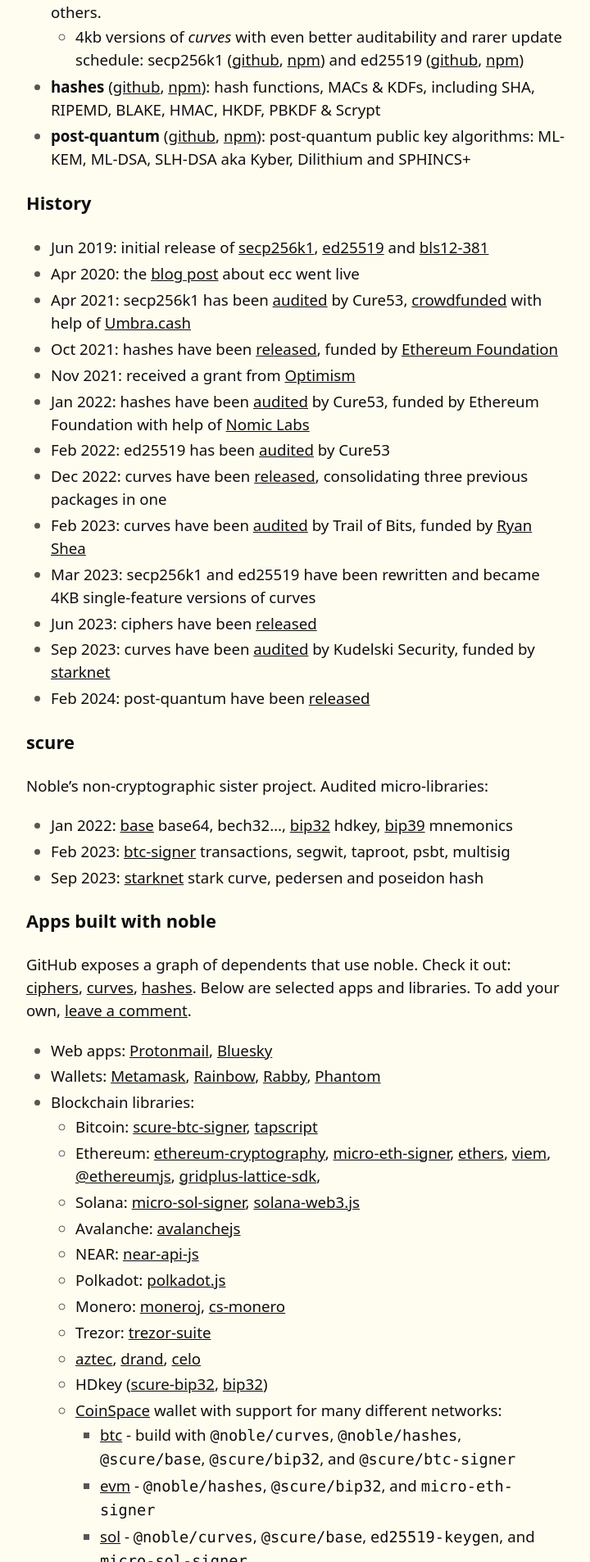
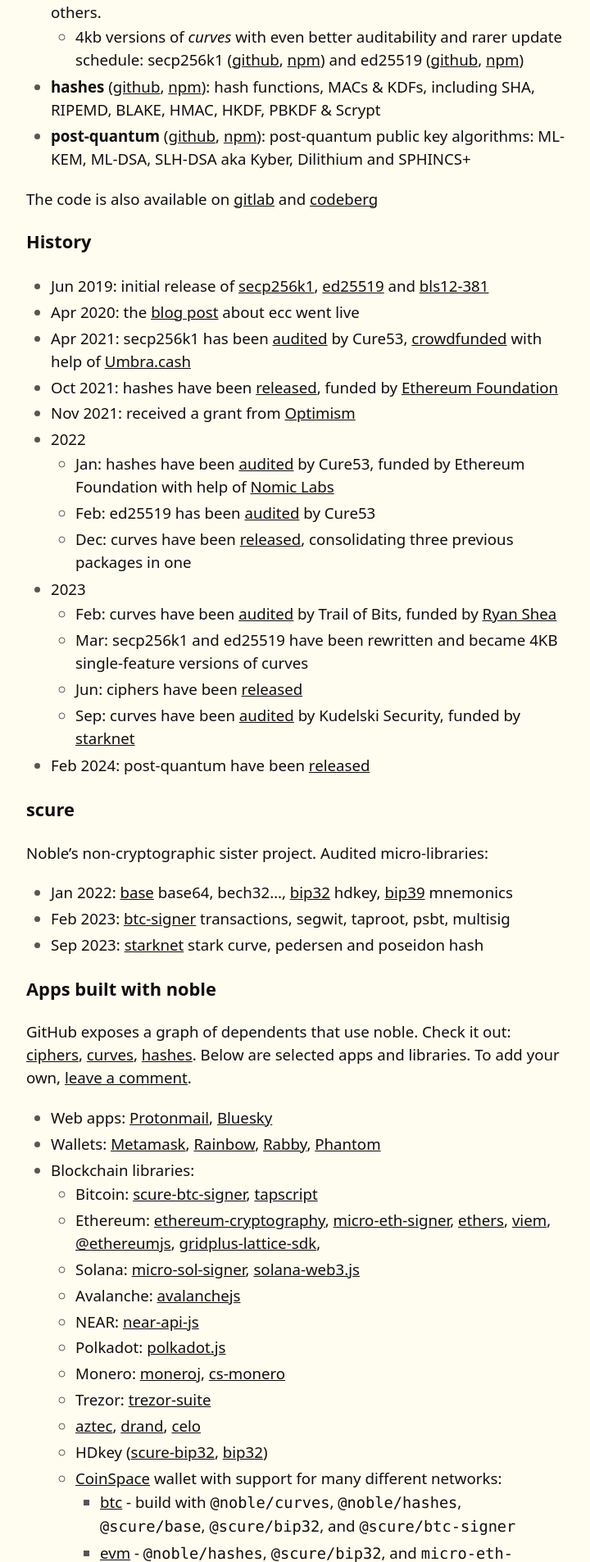
Before and after one commit to paulmillr/paulmillr.github.io, a Jekyll site: the page built from noble.md, in a window 1280 px wide. Shown: the part 680-2586 px from the top of the page at 82% size, without its empty margins (278-998 px from the left). Built offline with Jekyll 4.4.1, drawn with Linux system fonts in a browser that asks for light colours.

Commit message:
noble: update mirrors. nostr: fix search

```diff
--- a/demos/nostr/src/components/User.vue
+++ b/demos/nostr/src/components/User.vue
@@ -132,7 +132,7 @@
   }
 
   const showUserPage = async (page: number) => {
-    const relays = relayStore.connectedUserReadRelayUrls
+    const relays = relayStore.connectedUserReadRelayUrlsWithSelectedRelay
     if (!relays.length) return
 
     const limit = DEFAULT_EVENTS_COUNT
@@ -191,7 +191,7 @@
     if (isAutoConnectOnSearch.value) {
       await props.handleRelayConnect()
     }
-    const relays = relayStore.connectedUserReadRelayUrls
+    const relays = relayStore.connectedUserReadRelayUrlsWithSelectedRelay
 
     if (currentOperationId !== gettingUserInfoId.value) return
 
--- a/noble.md
+++ b/noble.md
@@ -1,108 +1,112 @@
 ---
 layout: noble
-title: "Noble cryptography"
-title_short: "noble"
-description: "High-security, auditable set of contained cryptographic libraries and tools"
+title: 'Noble cryptography'
+title_short: 'noble'
+description: 'High-security, auditable set of contained cryptographic libraries and tools'
 ---
 
 **noble cryptography** is a high-security, easily auditable set of contained cryptographic libraries with following features:
 
-* Zero or minimal dependencies
-* Highly readable TypeScript / JS code
-* PGP-signed releases and transparent NPM builds
+- Zero or minimal dependencies
+- Highly readable TypeScript / JS code
+- PGP-signed releases and transparent NPM builds
 
 The idea was to: 1) improve knowledge of cryptography 2) improve supply chain security of JS ecosystem 3) provide libraries that could be used for learning, because other libs are too low-level / unfriendly to beginners. Active projects:
 
-* **ciphers** ([github](https://github.com/paulmillr/noble-ciphers), [npm](https://www.npmjs.com/package/@noble/ciphers)): cryptographic ciphers, including Salsa20, ChaCha, AES and FF1.
-* **curves** ([github](https://github.com/paulmillr/noble-curves), [npm](https://www.npmjs.com/package/@noble/curves)): elliptic curve cryptography, including Weierstrass, Edwards, Montgomery curves, pairings, hash-to-curve, poseidon hash, schnorr, secp256k1, ed25519, ed448, p521, bn254, bls12-381 and others.
-    * 4kb versions of _curves_ with even better auditability and rarer update schedule: secp256k1 ([github](https://github.com/paulmillr/noble-secp256k1), [npm](https://www.npmjs.com/package/@noble/secp256k1)) and ed25519 ([github](https://github.com/paulmillr/noble-ed25519), [npm](https://www.npmjs.com/package/@noble/ed25519))
-* **hashes** ([github](https://github.com/paulmillr/noble-hashes), [npm](https://www.npmjs.com/package/@noble/hashes)): hash functions, MACs & KDFs, including SHA, RIPEMD, BLAKE, HMAC, HKDF, PBKDF & Scrypt
-* **post-quantum** ([github](https://github.com/paulmillr/noble-post-quantum), [npm](https://www.npmjs.com/package/@noble/post-quantum)): post-quantum public key algorithms: ML-KEM, ML-DSA, SLH-DSA aka Kyber, Dilithium and SPHINCS+
+- **ciphers** ([github](https://github.com/paulmillr/noble-ciphers), [npm](https://www.npmjs.com/package/@noble/ciphers)): cryptographic ciphers, including Salsa20, ChaCha, AES and FF1.
+- **curves** ([github](https://github.com/paulmillr/noble-curves), [npm](https://www.npmjs.com/package/@noble/curves)): elliptic curve cryptography, including Weierstrass, Edwards, Montgomery curves, pairings, hash-to-curve, poseidon hash, schnorr, secp256k1, ed25519, ed448, p521, bn254, bls12-381 and others.
+  - 4kb versions of _curves_ with even better auditability and rarer update schedule: secp256k1 ([github](https://github.com/paulmillr/noble-secp256k1), [npm](https://www.npmjs.com/package/@noble/secp256k1)) and ed25519 ([github](https://github.com/paulmillr/noble-ed25519), [npm](https://www.npmjs.com/package/@noble/ed25519))
+- **hashes** ([github](https://github.com/paulmillr/noble-hashes), [npm](https://www.npmjs.com/package/@noble/hashes)): hash functions, MACs & KDFs, including SHA, RIPEMD, BLAKE, HMAC, HKDF, PBKDF & Scrypt
+- **post-quantum** ([github](https://github.com/paulmillr/noble-post-quantum), [npm](https://www.npmjs.com/package/@noble/post-quantum)): post-quantum public key algorithms: ML-KEM, ML-DSA, SLH-DSA aka Kyber, Dilithium and SPHINCS+
+
+The code is also available on [gitlab](https://gitlab.com/paulmillr/backup) and [codeberg](https://codeberg.org/paulmillr)
 
 ### History
 
-* Jun 2019: initial release of [secp256k1](https://github.com/paulmillr/noble-secp256k1/commit/d544593d752a3101414eb1b3c3bee0c0fec349db), [ed25519](https://github.com/paulmillr/noble-ed25519/commit/36ded8a5dcc83ed171d05bb1c66ba7791b2299eb) and [bls12-381](https://github.com/paulmillr/noble-bls12-381/commit/d25ed4d8f1e91fc7a9858ac81c8cb52179f29ee0)
-* Apr 2020: the [blog post](/posts/noble-secp256k1-fast-ecc/) about ecc went live
-* Apr 2021: secp256k1 has been [audited](https://cure53.de/pentest-report_noble-lib.pdf) by Cure53, [crowdfunded](https://gitcoin.co/grants/2451/audit-of-noble-secp256k1-cryptographic-library) with help of [Umbra.cash](https://umbra.cash)
-* Oct 2021: hashes have been [released](https://github.com/paulmillr/noble-hashes/commit/54dfdfd9fc209814effbcbf20819336736be9273), funded by [Ethereum Foundation](https://ethereum.org/en/)
-* Nov 2021: received a grant from [Optimism](https://www.optimism.io)
-* Jan 2022: hashes have been [audited](https://cure53.de/pentest-report_hashing-libs.pdf) by Cure53, funded by Ethereum Foundation with help of [Nomic Labs](https://nomiclabs.io)
-* Feb 2022: ed25519 has been [audited](https://cure53.de/pentest-report_ed25519.pdf) by Cure53
-* Dec 2022: curves have been [released](https://github.com/paulmillr/noble-curves/commit/a20a357225b2359534644663f11a70f19653fae9), consolidating three previous packages in one
-* Feb 2023: curves have been [audited](https://github.com/trailofbits/publications/blob/master/reviews/2023-01-ryanshea-noblecurveslibrary-securityreview.pdf) by Trail of Bits, funded by [Ryan Shea](https://www.shea.io)
-* Mar 2023: secp256k1 and ed25519 have been rewritten and became 4KB single-feature versions of curves
-* Jun 2023: ciphers have been [released](https://github.com/paulmillr/noble-ciphers/commit/f0e21ed3496a0d6082027effbc54d2e7f4db2027)
-* Sep 2023: curves have been [audited](https://github.com/paulmillr/noble-curves/blob/main/audit/2023-09-kudelski-audit-starknet.pdf) by Kudelski Security, funded by [starknet](https://www.starknet.io/en)
-* Feb 2024: post-quantum have been [released](https://github.com/paulmillr/noble-post-quantum/commit/2834e5c3409f70309edf9c30b2c4206cd449cd8e)
+- Jun 2019: initial release of [secp256k1](https://github.com/paulmillr/noble-secp256k1/commit/d544593d752a3101414eb1b3c3bee0c0fec349db), [ed25519](https://github.com/paulmillr/noble-ed25519/commit/36ded8a5dcc83ed171d05bb1c66ba7791b2299eb) and [bls12-381](https://github.com/paulmillr/noble-bls12-381/commit/d25ed4d8f1e91fc7a9858ac81c8cb52179f29ee0)
+- Apr 2020: the [blog post](/posts/noble-secp256k1-fast-ecc/) about ecc went live
+- Apr 2021: secp256k1 has been [audited](https://cure53.de/pentest-report_noble-lib.pdf) by Cure53, [crowdfunded](https://gitcoin.co/grants/2451/audit-of-noble-secp256k1-cryptographic-library) with help of [Umbra.cash](https://umbra.cash)
+- Oct 2021: hashes have been [released](https://github.com/paulmillr/noble-hashes/commit/54dfdfd9fc209814effbcbf20819336736be9273), funded by [Ethereum Foundation](https://ethereum.org/en/)
+- Nov 2021: received a grant from [Optimism](https://www.optimism.io)
+- 2022
+  - Jan: hashes have been [audited](https://cure53.de/pentest-report_hashing-libs.pdf) by Cure53, funded by Ethereum Foundation with help of [Nomic Labs](https://nomiclabs.io)
+  - Feb: ed25519 has been [audited](https://cure53.de/pentest-report_ed25519.pdf) by Cure53
+  - Dec: curves have been [released](https://github.com/paulmillr/noble-curves/commit/a20a357225b2359534644663f11a70f19653fae9), consolidating three previous packages in one
+- 2023
+  - Feb: curves have been [audited](https://github.com/trailofbits/publications/blob/master/reviews/2023-01-ryanshea-noblecurveslibrary-securityreview.pdf) by Trail of Bits, funded by [Ryan Shea](https://www.shea.io)
+  - Mar: secp256k1 and ed25519 have been rewritten and became 4KB single-feature versions of curves
+  - Jun: ciphers have been [released](https://github.com/paulmillr/noble-ciphers/commit/f0e21ed3496a0d6082027effbc54d2e7f4db2027)
+  - Sep: curves have been [audited](https://github.com/paulmillr/noble-curves/blob/main/audit/2023-09-kudelski-audit-starknet.pdf) by Kudelski Security, funded by [starknet](https://www.starknet.io/en)
+- Feb 2024: post-quantum have been [released](https://github.com/paulmillr/noble-post-quantum/commit/2834e5c3409f70309edf9c30b2c4206cd449cd8e)
 
 ### scure
 
 Noble's non-cryptographic sister project. Audited micro-libraries:
 
-* Jan 2022: [base](https://github.com/paulmillr/scure-base) base64, bech32..., [bip32](https://github.com/paulmillr/scure-bip32) hdkey, [bip39](https://github.com/paulmillr/scure-bip39) mnemonics
-* Feb 2023: [btc-signer](https://github.com/paulmillr/scure-btc-signer) transactions, segwit, taproot, psbt, multisig
-* Sep 2023: [starknet](https://github.com/paulmillr/scure-starknet) stark curve, pedersen and poseidon hash
+- Jan 2022: [base](https://github.com/paulmillr/scure-base) base64, bech32..., [bip32](https://github.com/paulmillr/scure-bip32) hdkey, [bip39](https://github.com/paulmillr/scure-bip39) mnemonics
+- Feb 2023: [btc-signer](https://github.com/paulmillr/scure-btc-signer) transactions, segwit, taproot, psbt, multisig
+- Sep 2023: [starknet](https://github.com/paulmillr/scure-starknet) stark curve, pedersen and poseidon hash
 
 ### Apps built with noble
 
 GitHub exposes a graph of dependents that use noble. Check it out: [ciphers](https://github.com/paulmillr/noble-ciphers/network/dependents), [curves](https://github.com/paulmillr/noble-curves/network/dependents), [hashes](https://github.com/paulmillr/noble-hashes/network/dependents). Below are selected apps and libraries. To add your own, [leave a comment](https://github.com/paulmillr/noble-curves/discussions/90).
 
-* Web apps: [Protonmail](https://github.com/ProtonMail/WebClients), [Bluesky](https://github.com/bluesky-social/atproto)
-* Wallets: [Metamask](https://github.com/MetaMask/eth-sig-util), [Rainbow](https://github.com/rainbow-me/browser-extension), [Rabby](https://github.com/RabbyHub/Rabby), [Phantom](https://phantom.app)
-* Blockchain libraries:
-    * Bitcoin: [scure-btc-signer](https://github.com/paulmillr/scure-btc-signer), [tapscript](https://github.com/cmdruid/tapscript)
-    * Ethereum: [ethereum-cryptography](https://github.com/ethereum/js-ethereum-cryptography), [micro-eth-signer](https://github.com/paulmillr/micro-eth-signer), [ethers](https://github.com/ethers-io/ethers.js), [viem](https://viem.sh), [@ethereumjs](https://github.com/ethereumjs/ethereumjs-monorepo), [gridplus-lattice-sdk](https://github.com/GridPlus/lattice-eth2-utils),
-    * Solana: [micro-sol-signer](https://github.com/paulmillr/micro-sol-signer), [solana-web3.js](https://github.com/solana-labs/solana-web3.js)
-    * Avalanche: [avalanchejs](https://github.com/ava-labs/avalanchejs)
-    * NEAR: [near-api-js](https://github.com/near/near-api-js/blob/7c9142fed5a0ca10a710bd519f7d3543bd2a5a95/packages/crypto/package.json#L23)
-    * Polkadot: [polkadot.js](https://github.com/polkadot-js/common)
-    * Monero: [moneroj](https://github.com/beritani/moneroj), [cs-monero](https://github.com/CoinSpace/cs-monero-wallet)
-    * Trezor: [trezor-suite](https://github.com/trezor/trezor-suite/blob/f420619d60b3a88731865a3964857f6ba614ff6a/packages/connect/package.json#L53)
-    * [aztec](https://github.com/AztecProtocol/aztec-packages), [drand](https://github.com/drand/drand-client),
-      [celo](https://github.com/celo-org/developer-tooling/blob/38b26316d615e836e21bbfe2f44853f7e8220e03/packages/sdk/cryptographic-utils/package.json#L28)
-    * HDkey ([scure-bip32](https://github.com/paulmillr/scure-bip32), [bip32](https://github.com/bitcoinjs/bip32))
-    * [CoinSpace](https://github.com/CoinSpace/CoinSpace) wallet with support for many different networks:
-        * [btc](https://github.com/CoinSpace/cs-bitcoin-wallet) - build with `@noble/curves`, `@noble/hashes`, `@scure/base`, `@scure/bip32`, and `@scure/btc-signer`
-        * [evm](https://github.com/CoinSpace/cs-evm-wallet) - `@noble/hashes`, `@scure/bip32`, and `micro-eth-signer`
-        * [sol](https://github.com/CoinSpace/cs-solana-wallet) - `@noble/curves`, `@scure/base`, `ed25519-keygen`, and `micro-sol-signer`
-        * [eos](https://github.com/CoinSpace/cs-eos-wallet) - implemented on top of `@noble/curves`, `@noble/hashes`, and `@scure/base` only
-        * [tron](https://github.com/CoinSpace/cs-tron-wallet) - `@noble/hashes`, `@scure/base`, `@scure/bip32`, and `@noble/curves` through `tronlib`
-        * [xmr](https://github.com/CoinSpace/cs-monero-wallet) - `@scure/bip32`, `@noble/hashes`, `@scure/base`
-        * [ada](https://github.com/CoinSpace/cs-cardano-wallet) - `@noble/hashes` and `@scure/base`
-* [did-jwt](https://github.com/decentralized-identity/did-jwt), [hpke-js](https://github.com/dajiaji/hpke-js), [js-libp2p-noise](https://github.com/ChainSafe/js-libp2p-noise)
-* [ed25519-keygen](https://github.com/paulmillr/ed25519-keygen) SSH, PGP, TOR key generation and [cli tool](https://news.ycombinator.com/item?id=39684380) on top of it
-* [secp256k1 compatibility layer](https://github.com/ethereum/js-ethereum-cryptography/blob/2.0.0/src/secp256k1-compat.ts) for users who want to switch from secp256k1-node or tiny-secp256k1\. Allows to see which methods map to corresponding noble code.
-* [BLS BBS signatures](https://github.com/Wind4Greg/BBS-Draft-Checks), [KZG trusted setup ceremony](https://github.com/dsrvlabs/czg-keremony), [genthresh.com](https://genthresh.com/) online demo of BLS aggregation
+- Web apps: [Protonmail](https://github.com/ProtonMail/WebClients), [Bluesky](https://github.com/bluesky-social/atproto)
+- Wallets: [Metamask](https://github.com/MetaMask/eth-sig-util), [Rainbow](https://github.com/rainbow-me/browser-extension), [Rabby](https://github.com/RabbyHub/Rabby), [Phantom](https://phantom.app)
+- Blockchain libraries:
+  - Bitcoin: [scure-btc-signer](https://github.com/paulmillr/scure-btc-signer), [tapscript](https://github.com/cmdruid/tapscript)
+  - Ethereum: [ethereum-cryptography](https://github.com/ethereum/js-ethereum-cryptography), [micro-eth-signer](https://github.com/paulmillr/micro-eth-signer), [ethers](https://github.com/ethers-io/ethers.js), [viem](https://viem.sh), [@ethereumjs](https://github.com/ethereumjs/ethereumjs-monorepo), [gridplus-lattice-sdk](https://github.com/GridPlus/lattice-eth2-utils),
+  - Solana: [micro-sol-signer](https://github.com/paulmillr/micro-sol-signer), [solana-web3.js](https://github.com/solana-labs/solana-web3.js)
+  - Avalanche: [avalanchejs](https://github.com/ava-labs/avalanchejs)
+  - NEAR: [near-api-js](https://github.com/near/near-api-js/blob/7c9142fed5a0ca10a710bd519f7d3543bd2a5a95/packages/crypto/package.json#L23)
+  - Polkadot: [polkadot.js](https://github.com/polkadot-js/common)
+  - Monero: [moneroj](https://github.com/beritani/moneroj), [cs-monero](https://github.com/CoinSpace/cs-monero-wallet)
+  - Trezor: [trezor-suite](https://github.com/trezor/trezor-suite/blob/f420619d60b3a88731865a3964857f6ba614ff6a/packages/connect/package.json#L53)
+  - [aztec](https://github.com/AztecProtocol/aztec-packages), [drand](https://github.com/drand/drand-client),
+    [celo](https://github.com/celo-org/developer-tooling/blob/38b26316d615e836e21bbfe2f44853f7e8220e03/packages/sdk/cryptographic-utils/package.json#L28)
+  - HDkey ([scure-bip32](https://github.com/paulmillr/scure-bip32), [bip32](https://github.com/bitcoinjs/bip32))
+  - [CoinSpace](https://github.com/CoinSpace/CoinSpace) wallet with support for many different networks:
+    - [btc](https://github.com/CoinSpace/cs-bitcoin-wallet) - build with `@noble/curves`, `@noble/hashes`, `@scure/base`, `@scure/bip32`, and `@scure/btc-signer`
+    - [evm](https://github.com/CoinSpace/cs-evm-wallet) - `@noble/hashes`, `@scure/bip32`, and `micro-eth-signer`
+    - [sol](https://github.com/CoinSpace/cs-solana-wallet) - `@noble/curves`, `@scure/base`, `ed25519-keygen`, and `micro-sol-signer`
+    - [eos](https://github.com/CoinSpace/cs-eos-wallet) - implemented on top of `@noble/curves`, `@noble/hashes`, and `@scure/base` only
+    - [tron](https://github.com/CoinSpace/cs-tron-wallet) - `@noble/hashes`, `@scure/base`, `@scure/bip32`, and `@noble/curves` through `tronlib`
+    - [xmr](https://github.com/CoinSpace/cs-monero-wallet) - `@scure/bip32`, `@noble/hashes`, `@scure/base`
+    - [ada](https://github.com/CoinSpace/cs-cardano-wallet) - `@noble/hashes` and `@scure/base`
+- [did-jwt](https://github.com/decentralized-identity/did-jwt), [hpke-js](https://github.com/dajiaji/hpke-js), [js-libp2p-noise](https://github.com/ChainSafe/js-libp2p-noise)
+- [ed25519-keygen](https://github.com/paulmillr/ed25519-keygen) SSH, PGP, TOR key generation and [cli tool](https://news.ycombinator.com/item?id=39684380) on top of it
+- [secp256k1 compatibility layer](https://github.com/ethereum/js-ethereum-cryptography/blob/2.0.0/src/secp256k1-compat.ts) for users who want to switch from secp256k1-node or tiny-secp256k1\. Allows to see which methods map to corresponding noble code.
+- [BLS BBS signatures](https://github.com/Wind4Greg/BBS-Draft-Checks), [KZG trusted setup ceremony](https://github.com/dsrvlabs/czg-keremony), [genthresh.com](https://genthresh.com/) online demo of BLS aggregation
 
 ### Resources, articles, documentation
 
-* [Learning fast elliptic-curve cryptography](/posts/noble-secp256k1-fast-ecc/)
-* EdDSA
-    * [A Deep dive into Ed25519 Signatures](https://cendyne.dev/posts/2022-03-06-ed25519-signatures.html)
-    * [Ed25519 Deep Dive Addendum](https://cendyne.dev/posts/2022-09-11-ed25519-deep-dive-addendum.html)
-    * [It’s 255:19AM. Do you know what your validation criteria are?](https://hdevalence.ca/blog/2020-10-04-its-25519am)
-    * [Taming the many EdDSAs](https://csrc.nist.gov/csrc/media/Presentations/2023/crclub-2023-03-08/images-media/20230308-crypto-club-slides--taming-the-many-EdDSAs.pdf) that describes concepts of Strong UnForgeability under Chosen Message Attacks and Strongly Binding Signatures
-    * [Cofactor Explained: Clearing Elliptic Curves’ dirty little secret](https://loup-vaillant.fr/tutorials/cofactor)
-    * [Surrounded by Elligators](https://loup-vaillant.fr/articles/implementing-elligator)
-* Pairings and BLS
-    * [BLS signatures for busy people](https://gist.github.com/paulmillr/18b802ad219b1aee34d773d08ec26ca2)
-    * [BLS12-381 for the rest of us](https://hackmd.io/@benjaminion/bls12-381)
-    * [Key concepts of pairings](https://medium.com/@alonmuroch_65570/bls-signatures-part-2-key-concepts-of-pairings-27a8a9533d0c)
-    * Pairing over bls12-381: [fields](https://research.nccgroup.com/2020/07/06/pairing-over-bls12-381-part-1-fields/), [curves](https://research.nccgroup.com/2020/07/13/pairing-over-bls12-381-part-2-curves/), [pairings](https://research.nccgroup.com/2020/08/13/pairing-over-bls12-381-part-3-pairing/)
-    * [Estimating the bit security of pairing-friendly curves](https://research.nccgroup.com/2022/02/03/estimating-the-bit-security-of-pairing-friendly-curves/)
-* Ciphers
-    * [Fast-key-erasure random-number generators](https://blog.cr.yp.to/20170723-random.html)
-    * [The design of Chacha20](https://loup-vaillant.fr/tutorials/chacha20-design)
-    * [The design of Poly1305](https://loup-vaillant.fr/tutorials/poly1305-design)
-    * [How to design a new block cipher?](https://crypto.stackexchange.com/a/39792/71535)
-    * [NIST Workshop on Block Cipher Modes of Operation 2023](https://csrc.nist.gov/Events/2023/third-workshop-on-block-cipher-modes-of-operation) contains a lot of useful information
-* Multi-user / multi-key attacks
-    * [Break a dozen secret keys, get a million more for free](https://blog.cr.yp.to/20151120-batchattacks.html)
-    * [128 Bits of Security and 128 Bits of Security: Know the Difference](https://loup-vaillant.fr/tutorials/128-bits-of-security)
+- [Learning fast elliptic-curve cryptography](/posts/noble-secp256k1-fast-ecc/)
+- EdDSA
+  - [A Deep dive into Ed25519 Signatures](https://cendyne.dev/posts/2022-03-06-ed25519-signatures.html)
+  - [Ed25519 Deep Dive Addendum](https://cendyne.dev/posts/2022-09-11-ed25519-deep-dive-addendum.html)
+  - [It’s 255:19AM. Do you know what your validation criteria are?](https://hdevalence.ca/blog/2020-10-04-its-25519am)
+  - [Taming the many EdDSAs](https://csrc.nist.gov/csrc/media/Presentations/2023/crclub-2023-03-08/images-media/20230308-crypto-club-slides--taming-the-many-EdDSAs.pdf) that describes concepts of Strong UnForgeability under Chosen Message Attacks and Strongly Binding Signatures
+  - [Cofactor Explained: Clearing Elliptic Curves’ dirty little secret](https://loup-vaillant.fr/tutorials/cofactor)
+  - [Surrounded by Elligators](https://loup-vaillant.fr/articles/implementing-elligator)
+- Pairings and BLS
+  - [BLS signatures for busy people](https://gist.github.com/paulmillr/18b802ad219b1aee34d773d08ec26ca2)
+  - [BLS12-381 for the rest of us](https://hackmd.io/@benjaminion/bls12-381)
+  - [Key concepts of pairings](https://medium.com/@alonmuroch_65570/bls-signatures-part-2-key-concepts-of-pairings-27a8a9533d0c)
+  - Pairing over bls12-381: [fields](https://research.nccgroup.com/2020/07/06/pairing-over-bls12-381-part-1-fields/), [curves](https://research.nccgroup.com/2020/07/13/pairing-over-bls12-381-part-2-curves/), [pairings](https://research.nccgroup.com/2020/08/13/pairing-over-bls12-381-part-3-pairing/)
+  - [Estimating the bit security of pairing-friendly curves](https://research.nccgroup.com/2022/02/03/estimating-the-bit-security-of-pairing-friendly-curves/)
+- Ciphers
+  - [Fast-key-erasure random-number generators](https://blog.cr.yp.to/20170723-random.html)
+  - [The design of Chacha20](https://loup-vaillant.fr/tutorials/chacha20-design)
+  - [The design of Poly1305](https://loup-vaillant.fr/tutorials/poly1305-design)
+  - [How to design a new block cipher?](https://crypto.stackexchange.com/a/39792/71535)
+  - [NIST Workshop on Block Cipher Modes of Operation 2023](https://csrc.nist.gov/Events/2023/third-workshop-on-block-cipher-modes-of-operation) contains a lot of useful information
+- Multi-user / multi-key attacks
+  - [Break a dozen secret keys, get a million more for free](https://blog.cr.yp.to/20151120-batchattacks.html)
+  - [128 Bits of Security and 128 Bits of Security: Know the Difference](https://loup-vaillant.fr/tutorials/128-bits-of-security)
 
 ### Demo
 
 You can try out noble in the browser JS console of the webpage. There are 3 global variables: `nobleCiphers`, `nobleCurves`, `nobleHashes`. The webpage also has two demo apps:
 
-* App I: Elliptic curve calculator, calculate public keys and signatures
-* App II: Add, subtract, multiply points on the chosen elliptic curve
+- App I: Elliptic curve calculator, calculate public keys and signatures
+- App II: Add, subtract, multiply points on the chosen elliptic curve
```
Also changed, not shown: demos/nostr/src/stores/Relay.ts (+11 -1 lines), demos/nostr/dist/main.css, demos/nostr/dist/main.js.
